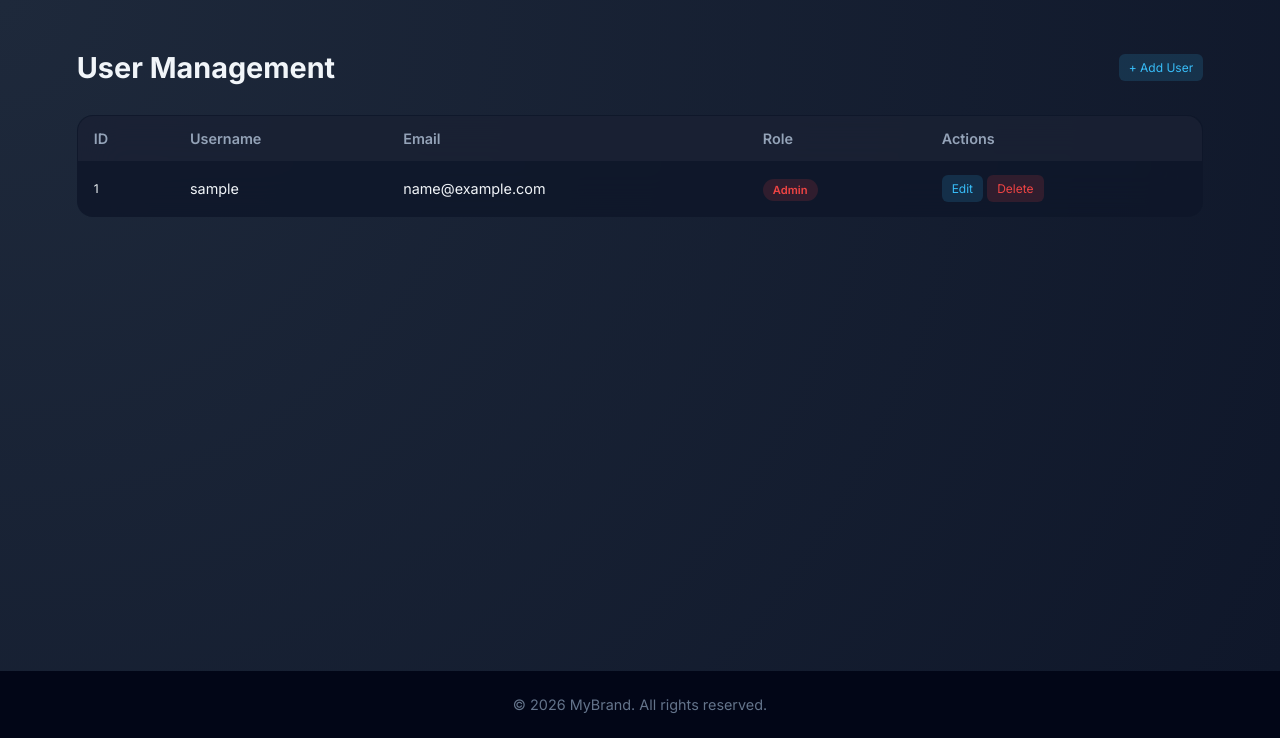
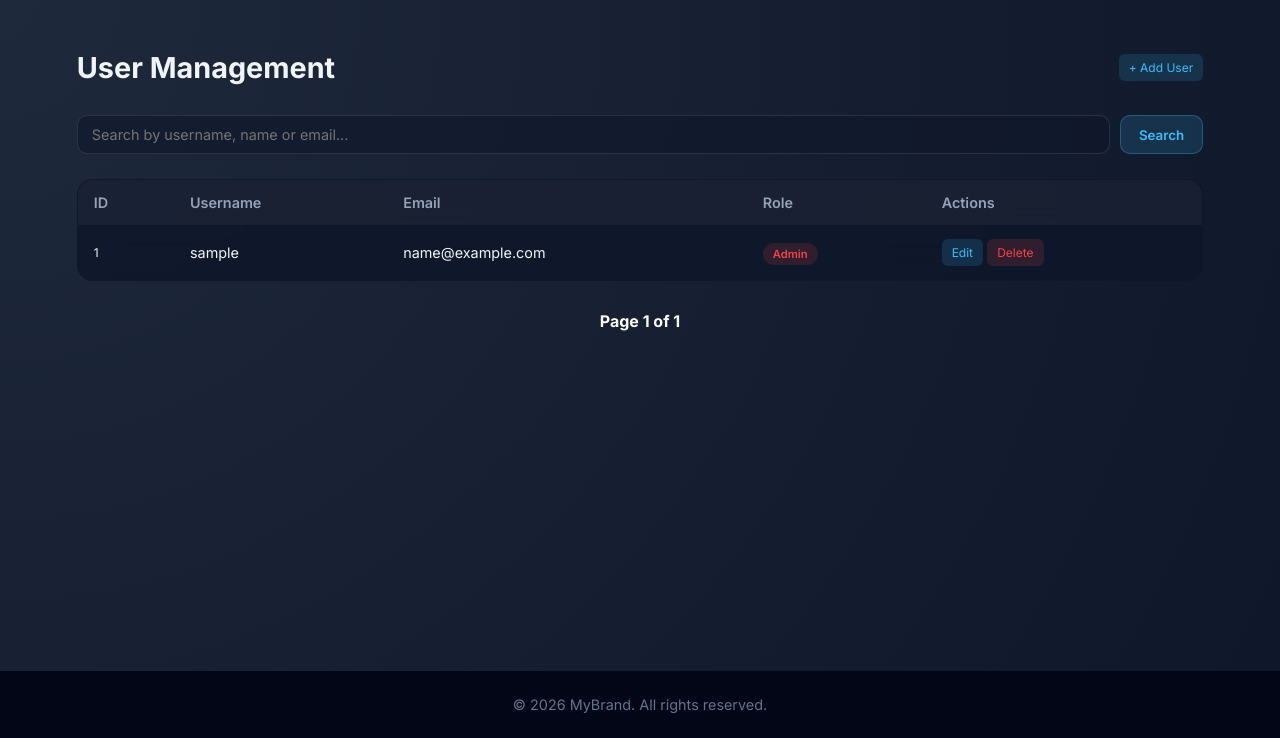
Before and after one commit to mateuszral/flask-learn, a Flask app: page /admin/user-management in a window 1280 px wide. Shown: the part 62-800 px from the top of the page. Run offline with Flask 3, Linux system fonts and the light colour scheme; a user stored in the database is signed in; tables that the repository leaves empty hold one stand-in row (values such as "Sample post").

Commit message:
feat: add search bar for admin users management

```diff
--- a/app/routes/admin.py
+++ b/app/routes/admin.py
@@ -2,7 +2,7 @@ from flask import Blueprint, flash, redirect, render_template, request, url_for
 from flask_login import current_user, login_required
 from werkzeug.security import generate_password_hash
 
-from app.services.user_service import admin_edit_user, admin_create_user, delete_user, get_all_users, get_user_by_email, get_user_by_username
+from app.services.user_service import admin_edit_user, admin_create_user, delete_user, get_all_users, get_user_by_email, get_user_by_username, get_users_by_page, search_users
 from app.utils.utils import admin_required
 
 admin = Blueprint('admin', __name__, url_prefix='/admin')
@@ -11,7 +11,12 @@ admin = Blueprint('admin', __name__, url_prefix='/admin')
 @login_required
 @admin_required
 def user_management():
-    users = get_all_users()
+    page = request.args.get('page', 1, type=int)
+    query = request.args.get('q', '')
+
+    users_query = search_users(query)
+    users = get_users_by_page(page, users_query, per_page=5)
+
     return render_template('user_management.html', users=users)
 
 @admin.get('/admin-panel')
--- a/app/static/css/user_management.css
+++ b/app/static/css/user_management.css
@@ -14,6 +14,50 @@
 .admin-header h1 {
     font-size: 1.8rem;
     font-weight: 700;
+}
+
+.admin-search {
+    margin-bottom: 25px;
+    display: flex;
+    justify-content: center;
+}
+
+.admin-search form {
+    width: 100%;
+    display: flex;
+    gap: 10px;
+}
+
+.admin-search input {
+    flex: 1;
+    padding: 10px 14px;
+    border-radius: 10px;
+    border: 1px solid rgba(255, 255, 255, 0.1);
+    background: rgba(15, 23, 42, 0.6);
+    color: #fff;
+    font-size: 0.9rem;
+    outline: none;
+    transition: 0.2s ease;
+}
+
+.admin-search input:focus {
+    border-color: #38bdf8;
+}
+
+.admin-search button {
+    padding: 10px 18px;
+    border-radius: 10px;
+    border: 1px solid rgba(56, 189, 248, 0.3);
+    background: rgba(56, 189, 248, 0.15);
+    color: #38bdf8;
+    cursor: pointer;
+    font-weight: 600;
+    transition: 0.2s ease;
+}
+
+.admin-search button:hover {
+    transform: scale(1.05);
+    opacity: 0.9;
 }
 
 .table-wrapper {
@@ -80,6 +124,35 @@
     border-radius: 6px;
     border: none;
     cursor: pointer;
+}
+
+.pagination {
+    display: flex;
+    justify-content: center;
+    gap: 15px;
+    margin: 30px 0;
+}
+
+.pagination .page-link {
+    text-decoration: none;
+    padding: 6px 10px;
+    font-size: 0.75rem;
+    border-radius: 6px;
+    background: rgba(56, 189, 248, 0.15);
+    color: #38bdf8;
+}
+
+.pagination .page-link:hover {
+    opacity: 0.85;
+    transform: scale(1.05);
+    transition: 0.2s ease-in-out;
+}
+
+.page-number {
+    display: flex;
+    align-items: center;
+    font-weight: bold;
+    color: #fff;
 }
 
 .btn-edit {
--- a/app/templates/user_management.html
+++ b/app/templates/user_management.html
@@ -12,6 +12,14 @@
 			<button class="action-btn btn-edit" onClick="toggleModal('addModal')">
 				+ Add User
 			</button>
+		</div>
+
+		<div class="admin-search">
+			<form method="GET" action="{{ url_for('admin.user_management') }}">
+				<input type="text" name="q" placeholder="Search by username, name or email..."
+					value="{{ request.args.get('q', '') }}">
+				<button type="submit">Search</button>
+			</form>
 		</div>
 
 		<div class="table-wrapper">
@@ -39,13 +47,26 @@
 								{% endif %}
 							</td>
 							<td>
-							<button class="action-btn btn-edit" onclick="toggleModal('editModal', '{{ user.id }}', '{{ user.email }}', '{{ user.username }}','{{ user.role }}', '{{ user.user_info.first_name }}', '{{ user.user_info.last_name }}', '{{ user.user_info.age }}', '{{ user.user_info.bio }}', '{{ user.featured }}')">Edit</button>
-							<button class="action-btn btn-delete" onclick="toggleModal('deleteModal', '{{ user.id }}', '{{ user.email }}')">Delete</button>
+								<button class="action-btn btn-edit"
+									onclick="toggleModal('editModal', '{{ user.id }}', '{{ user.email }}', '{{ user.username }}','{{ user.role }}', '{{ user.user_info.first_name }}', '{{ user.user_info.last_name }}', '{{ user.user_info.age }}', '{{ user.user_info.bio }}', '{{ user.featured }}')">Edit</button>
+								<button class="action-btn btn-delete"
+									onclick="toggleModal('deleteModal', '{{ user.id }}', '{{ user.email }}')">Delete</button>
 							</td>
 						</tr>
 					{% endfor %}
 				</tbody>
 			</table>
+			<div class="pagination">
+				{% if users.has_prev %}
+					<a href="{{ url_for('admin.user_management', page=users.prev_num, q=request.args.get('q')) }}" class="page-link">&lt;&lt; Previous</a>
+				{% endif %}
+
+				<span class="page-number">Page {{ users.page }} of {{ users.pages }}</span>
+
+				{% if users.has_next %}
+					<a href="{{ url_for('admin.user_management', page=users.next_num, q=request.args.get('q')) }}" class="page-link">Next &gt;&gt;</a>
+				{% endif %}
+			</div>
 		</div>
 
 		<div id="addModal" class="modal-overlay">
```
Lines whose indentation alone changed are shown as unchanged.
